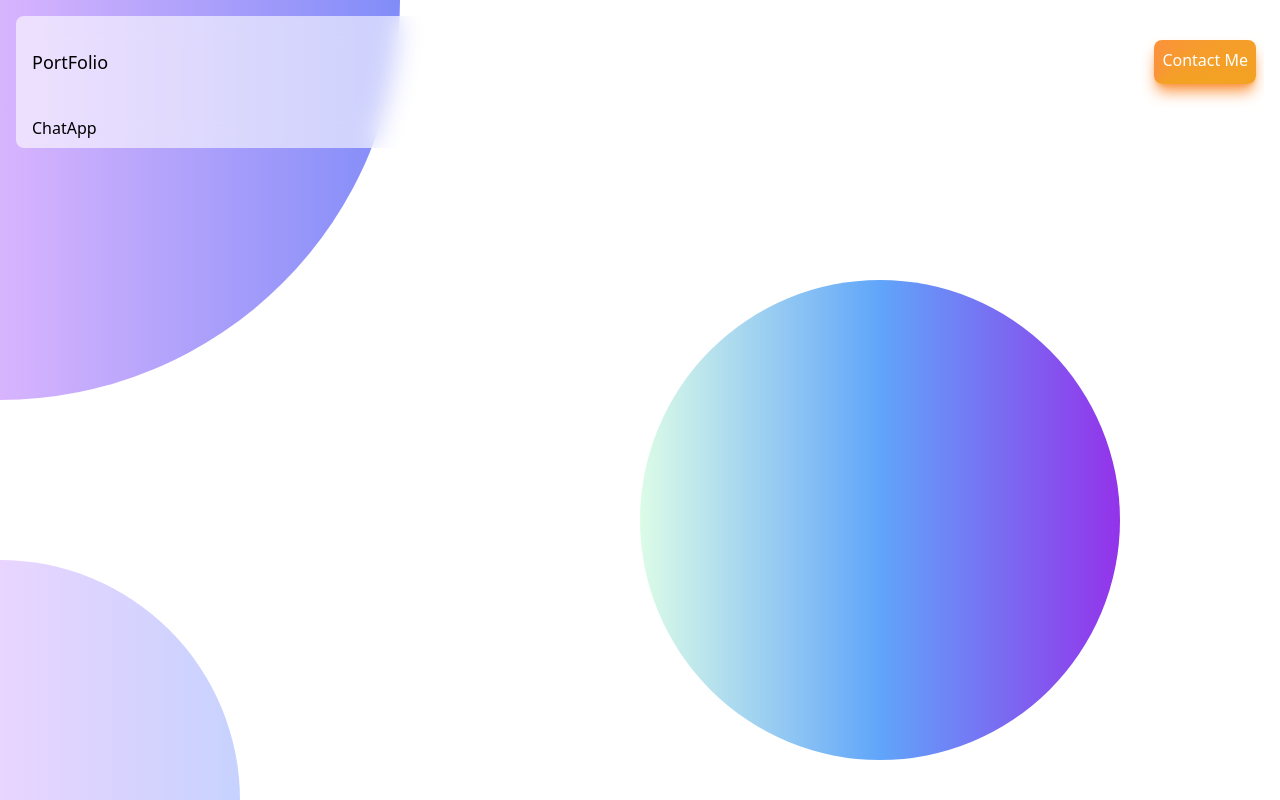
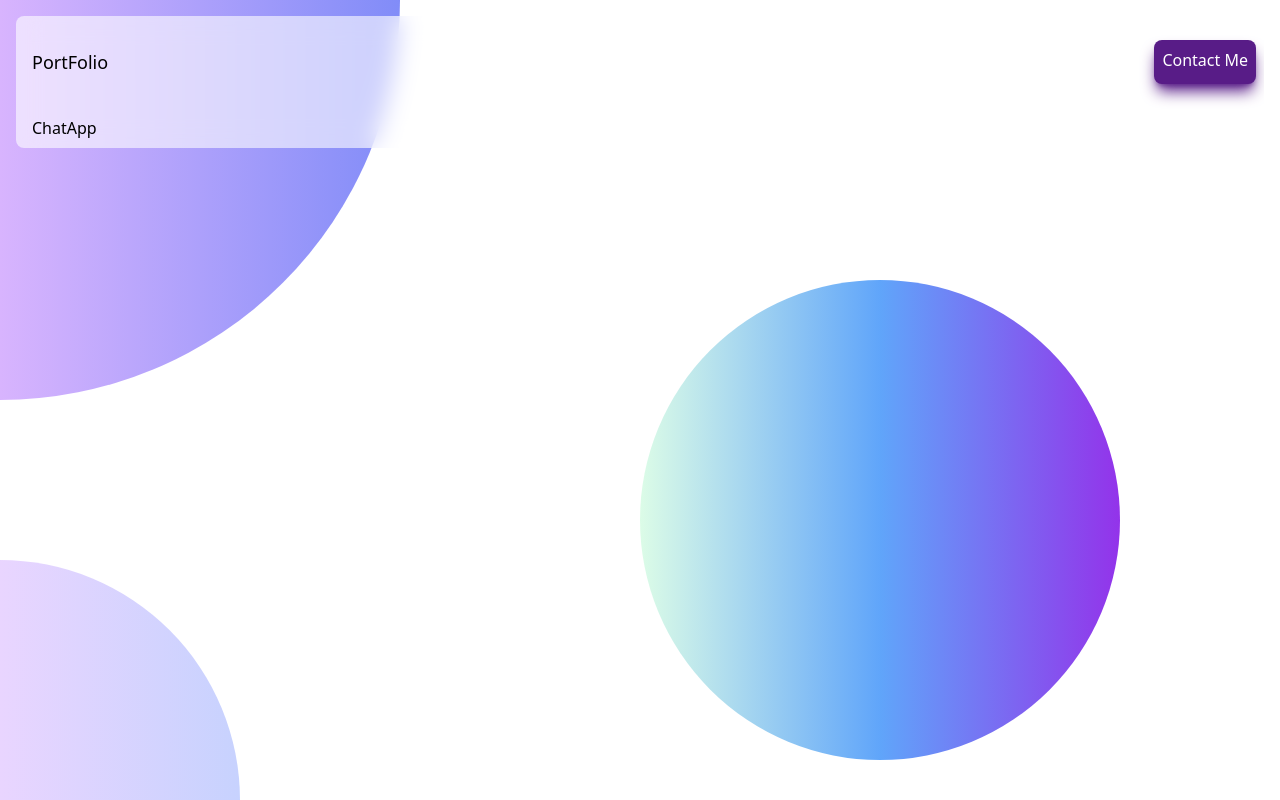
Before and after one commit to shivammane/portfolio, a React (Vite) app: page /portfolio/chatapp in a window 1280 px wide. Built offline with nearby package versions, Linux system fonts and the light colour scheme.

Commit message:
button color changed

```diff
--- a/src/index.css
+++ b/src/index.css
@@ -4,7 +4,7 @@
 
 @layer base {
     .btn {
-        @apply p-2 cursor-pointer active:scale-90 transition-transform rounded-lg text-white font-medium shadow-lg shadow-orange-400 bg-[conic-gradient(at_bottom_left,_var(--tw-gradient-stops))] from-orange-400 via-yellow-500 to-neutral-100;
+        @apply p-2 cursor-pointer active:scale-90 transition-transform rounded-lg text-white font-medium shadow-lg shadow-purple-900 bg-purple-900;
     }
 
     .primary-color {
@@ -22,7 +22,7 @@
 /* Chrome, Edge and Safari */
 *::-webkit-scrollbar {
     width: 7px;
-    width: 7px;
+    height: 2px;
 }
 *::-webkit-scrollbar-track {
     border-radius: 0px;
```
